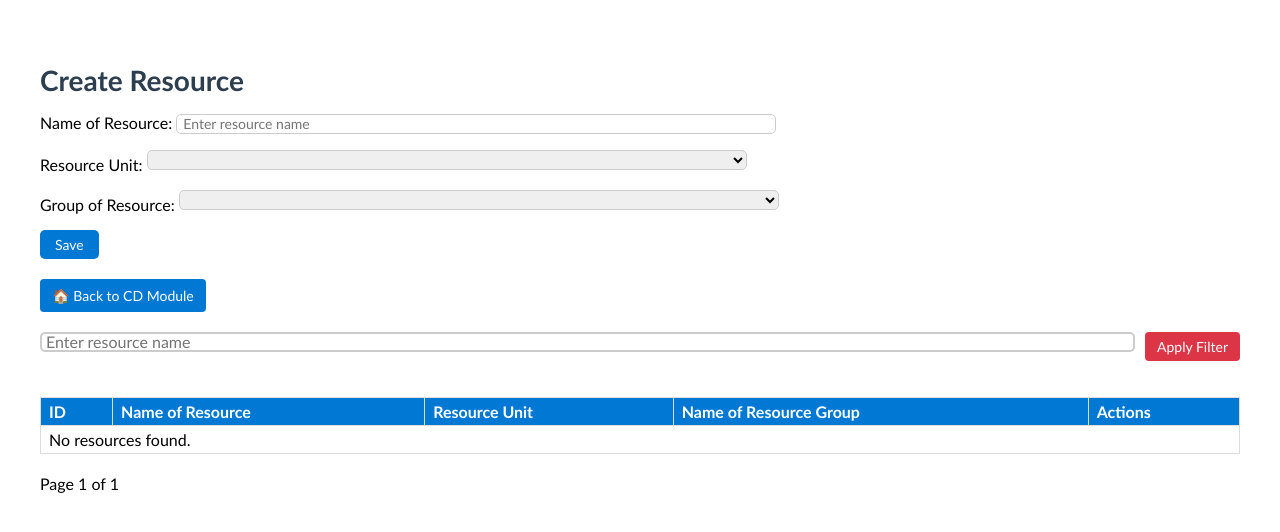
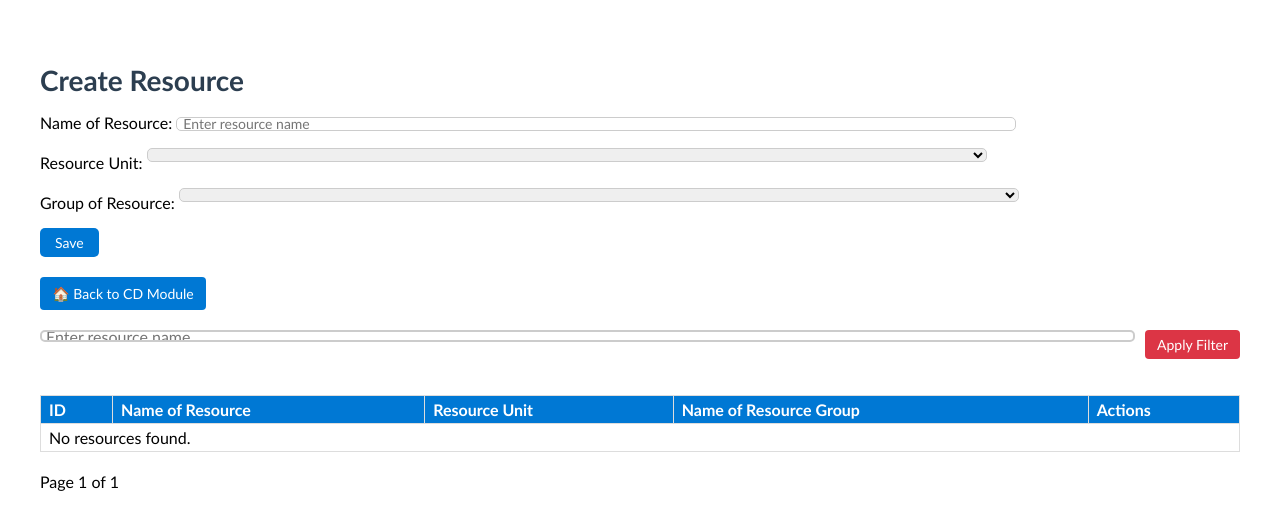
Before and after one commit to JAHANGIR-500/WEB-APP, a Django app: page /construction-department/resource/ in a window 1280 px wide. Shown: the top 532 px of the page. Run offline with Django 5.2, Linux system fonts and the light colour scheme; data that the repository does not hold is empty.

Commit message:
Your update message

```diff
--- a/resource/templates/resource/resource_fl.html
+++ b/resource/templates/resource/resource_fl.html
@@ -23,8 +23,8 @@
     border: 1px solid #ccc;
     border-radius: 5px;
     outline: none;
-    width: 50%;
-    height: 20px; /* You can increase or decrease this value */
+    width: 70%;
+    height: 10px; /* You can increase or decrease this value */
 
 
   }
```
